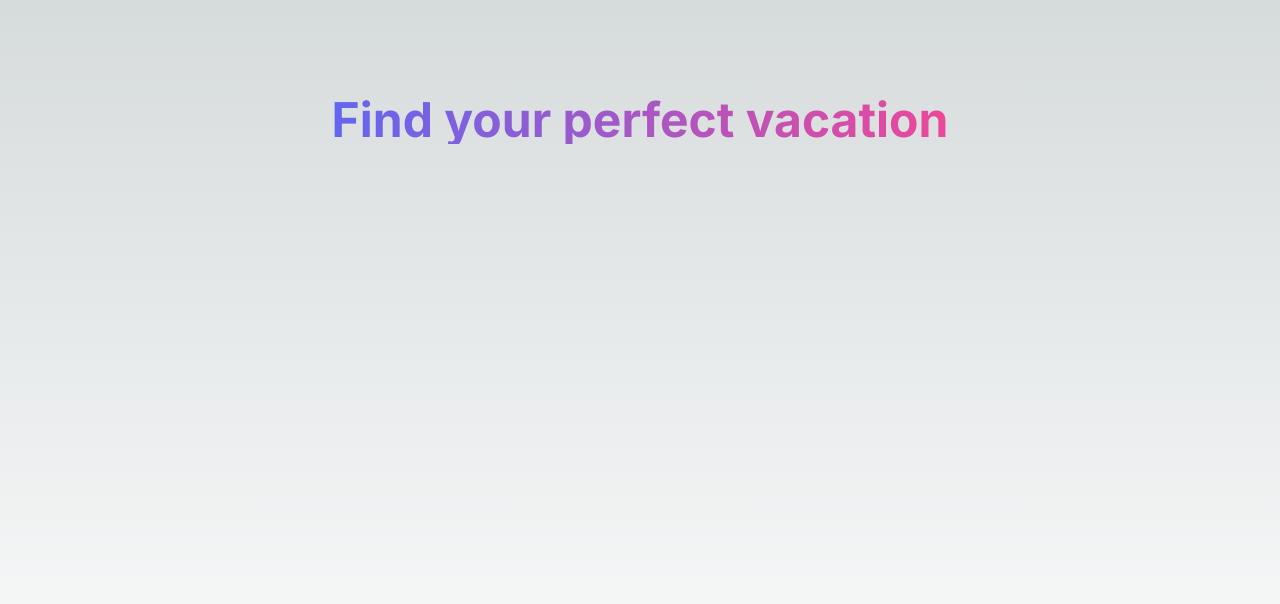
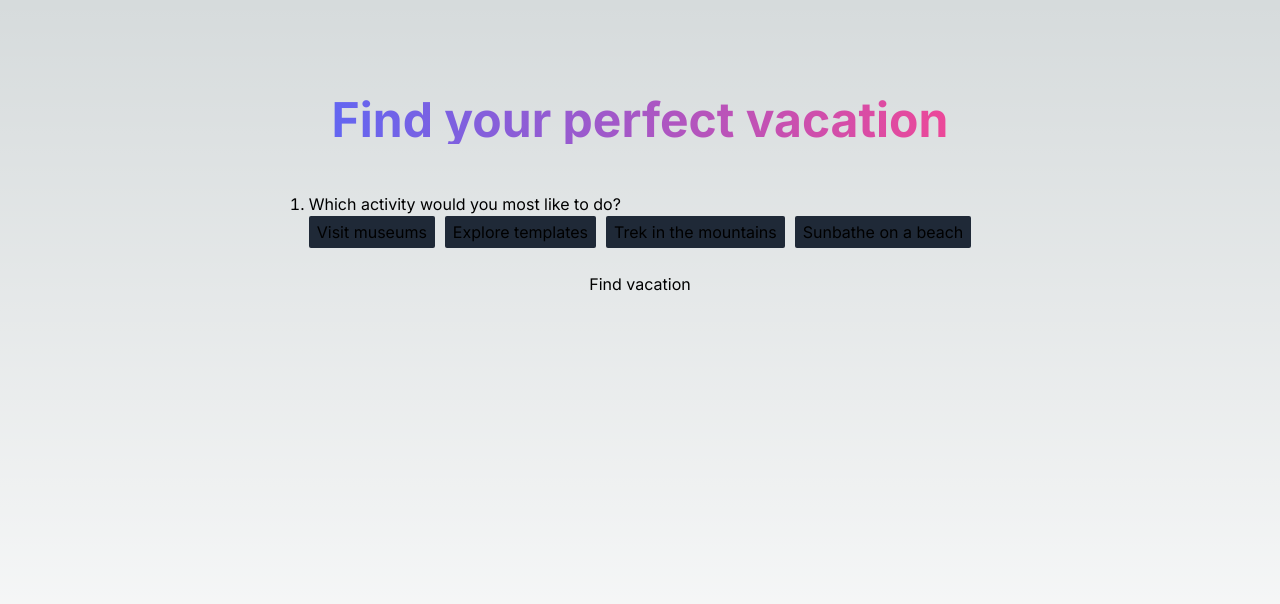
Before and after one commit to ChaseRensberger/VacationFinder, a Next.js app: page / in a window 1280 px wide. Shown: the top 604 px of the page. Built offline with nearby package versions, Linux system fonts and the light colour scheme.

Commit message:
begin some form logic

```diff
--- a/package.json
+++ b/package.json
@@ -14,6 +14,7 @@
     "@radix-ui/react-collapsible": "^1.0.2",
     "@radix-ui/react-form": "^0.0.2",
     "@radix-ui/react-icons": "^1.3.0",
+    "@radix-ui/react-radio-group": "^1.1.2",
     "@types/node": "20.2.3",
     "@types/react": "18.2.6",
     "@types/react-dom": "18.2.4",
--- a/src/app/page.tsx
+++ b/src/app/page.tsx
@@ -1,12 +1,29 @@
+"use client";
 import Question from "@/components/Question";
+import * as Form from "@radix-ui/react-form";
 export default function Home() {
 	return (
 		<main className="flex min-h-screen flex-col items-center p-24 gap-12">
 			<h1 className="text-5xl font-bold text-transparent bg-clip-text bg-gradient-to-r from-indigo-500 to-pink-500">
 				Find your perfect vacation
 			</h1>
-
-			<ol className="list-decimal flex flex-col gap-4"></ol>
+			<Form.Root className="w-full flex flex-col gap-6 items-center">
+				<ol className="list-decimal flex flex-col gap-4">
+					<Question
+						formName="activity"
+						prompt="Which activity would you most like to do?"
+						choices={[
+							"Visit museums",
+							"Explore templates",
+							"Trek in the mountains",
+							"Sunbathe on a beach",
+						]}
+					/>
+				</ol>
+				<Form.Submit asChild>
+					<button>Find vacation</button>
+				</Form.Submit>
+			</Form.Root>
 		</main>
 	);
 }
--- a/src/components/Choice/index.tsx
+++ b/src/components/Choice/index.tsx
@@ -2,10 +2,26 @@
 
 interface Props {
 	choiceValue: string;
+	isSelected: boolean;
+	onClick: () => void;
 }
 
 const Choice = (params: Props) => {
-	return <div>{params.choiceValue}</div>;
+	return params.isSelected ? (
+		<li
+			className="text-md bg-gray-500 p-1 px-2 rounded-sm"
+			key={params.choiceValue}
+		>
+			{params.choiceValue}
+		</li>
+	) : (
+		<li
+			className="text-md bg-gray-800 hover:bg-gray-500 p-1 px-2 rounded-sm"
+			onClick={params.onClick}
+			key={params.choiceValue}
+		>
+			{params.choiceValue}
+		</li>
+	);
 };
-
 export default Choice;
--- a/src/components/Question/index.tsx
+++ b/src/components/Question/index.tsx
@@ -1,8 +1,7 @@
 "use client";
-import * as Collapsible from "@radix-ui/react-collapsible";
-import { RowSpacingIcon, Cross2Icon } from "@radix-ui/react-icons";
+import * as Form from "@radix-ui/react-form";
+import Choice from "../Choice";
 import { useState } from "react";
-import * as Form from "@radix-ui/react-form";
 
 interface Props {
 	formName: string;
@@ -11,12 +10,27 @@ interface Props {
 }
 
 const Question = (params: Props) => {
-	const [open, setOpen] = useState(false);
+	const [selectedChoice, setSelectedChoice] = useState<string | null>(null);
+	const handleChoiceClick = (choice: string) => {
+		setSelectedChoice(choice);
+	};
 	return (
 		<li>
 			<Form.Field name={params.formName}>
 				<Form.Label>{params.prompt}</Form.Label>
-				<Form.Control asChild></Form.Control>
+				<Form.Control asChild className="flex flex-row gap-2.5">
+					<ul>
+						{params.choices.map((choice: string) => (
+							<Choice
+								choiceValue={choice}
+								onClick={() => {
+									handleChoiceClick(choice);
+								}}
+								isSelected={choice == selectedChoice}
+							/>
+						))}
+					</ul>
+				</Form.Control>
 			</Form.Field>
 		</li>
 	);
```
Also changed, not shown: 2 other files (tests, documents, lock files or other folders).
